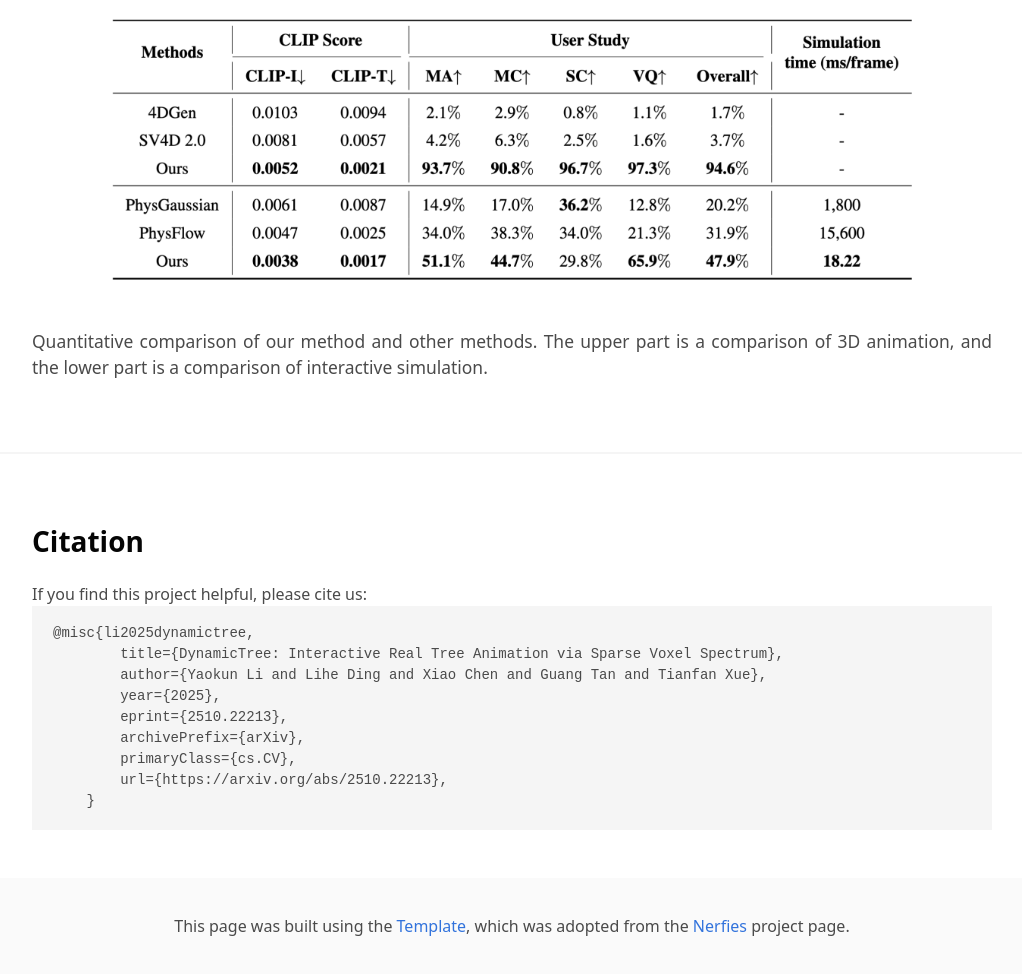
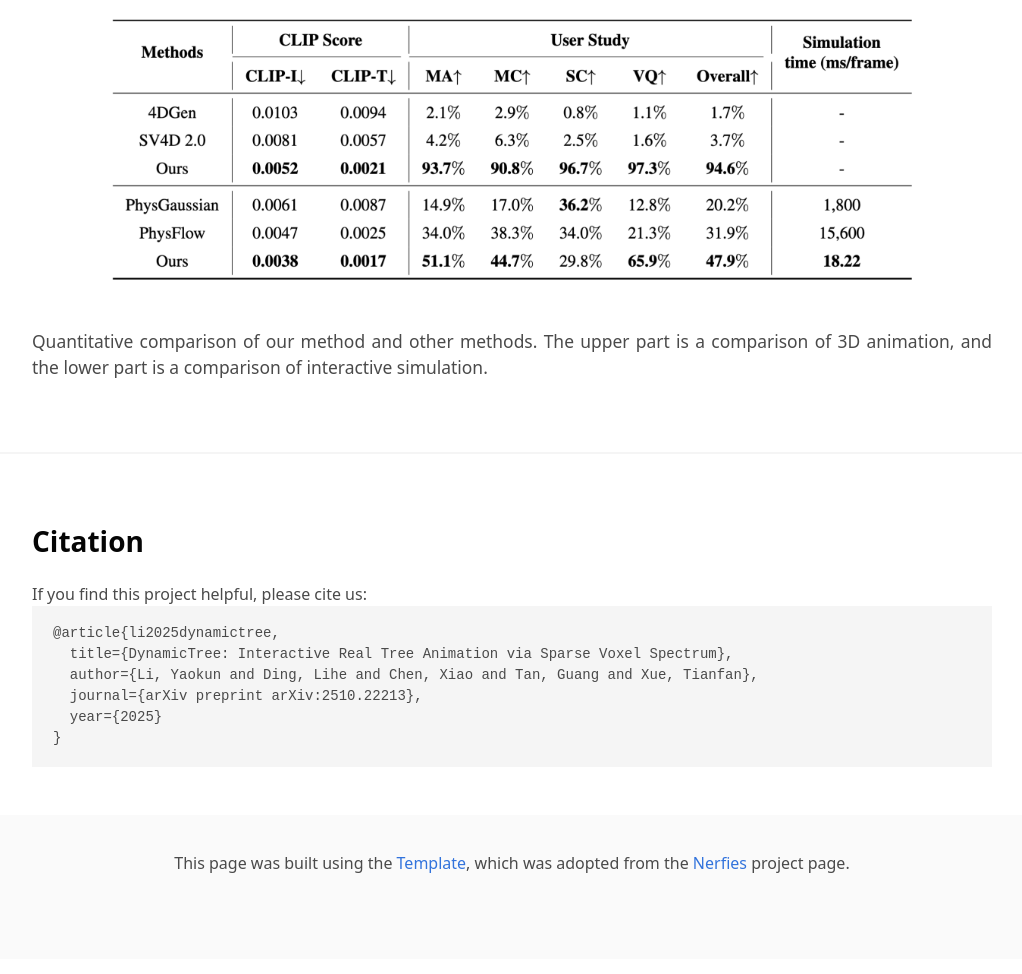
Before and after one commit to DynamicTree-dev/DynamicTree.github.io, a plain HTML site: page index.html in a window 1280 px wide. Shown: the part 4766-5740 px from the top of the page, without its empty margins (128-1150 px from the left). Drawn offline with nearby package versions, Linux system fonts and the light colour scheme; some icons are missing.

Commit message:
Update index.html

```diff
--- a/index.html
+++ b/index.html
@@ -274,15 +274,12 @@
   <div class="container is-max-desktop content">
     <h2 class="title" style="color: #050505;">Citation</h2>
     If you find this project helpful, please cite us:
-    <pre><code>@misc{li2025dynamictree,
-        title={DynamicTree: Interactive Real Tree Animation via Sparse Voxel Spectrum},
-        author={Yaokun Li and Lihe Ding and Xiao Chen and Guang Tan and Tianfan Xue},
-        year={2025},
-        eprint={2510.22213},
-        archivePrefix={arXiv},
-        primaryClass={cs.CV},
-        url={https://arxiv.org/abs/2510.22213},
-    }</code></pre>
+    <pre><code>@article{li2025dynamictree,
+  title={DynamicTree: Interactive Real Tree Animation via Sparse Voxel Spectrum},
+  author={Li, Yaokun and Ding, Lihe and Chen, Xiao and Tan, Guang and Xue, Tianfan},
+  journal={arXiv preprint arXiv:2510.22213},
+  year={2025}
+}</code></pre>
   </div>
 </section>
 
```
